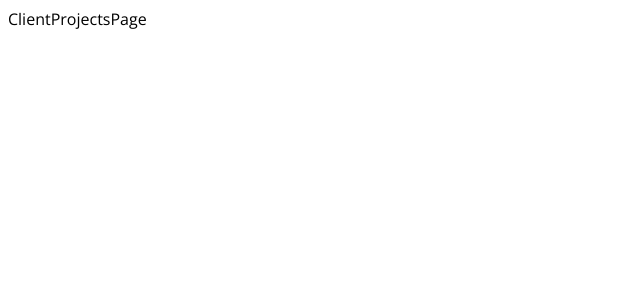
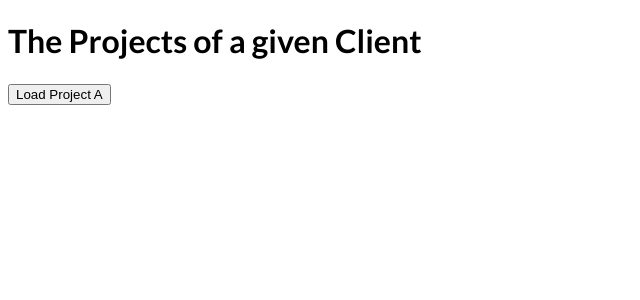
Before and after one commit to sprmke/learn_nextjs_pages---file-based-routing, a Next.js app: page /clients/aring in a window 1280 px wide. Shown: the top 300 px of the page, without its empty margins (0-640 px from the left). Built offline with nearby package versions, Linux system fonts and the light colour scheme.

Commit message:
65. navigating programmatically

```diff
--- a/pages/clients/[id]/index.js
+++ b/pages/clients/[id]/index.js
@@ -1,5 +1,24 @@
+import { useRouter } from 'next/router';
+
 const ClientProjectsPage = () => {
-  return <div>ClientProjectsPage</div>;
+  const router = useRouter();
+  const { id } = router.query;
+
+  const loadProjectHandler = () => {
+    // router.replace('/clients/mike/project-a');
+    // router.push('/clients/mike/project-a');
+    router.push({
+      pathname: '/clients/[id]/[clientProjectId]',
+      query: { id: id, clientProjectId: 'project-a' },
+    });
+  };
+
+  return (
+    <div>
+      <h1>The Projects of a given Client</h1>
+      <button onClick={loadProjectHandler}>Load Project A</button>
+    </div>
+  );
 };
 
 export default ClientProjectsPage;
```
Also changed, not shown: pages/clients/[id]/[clientProjectId].js (+6 -2 lines).
